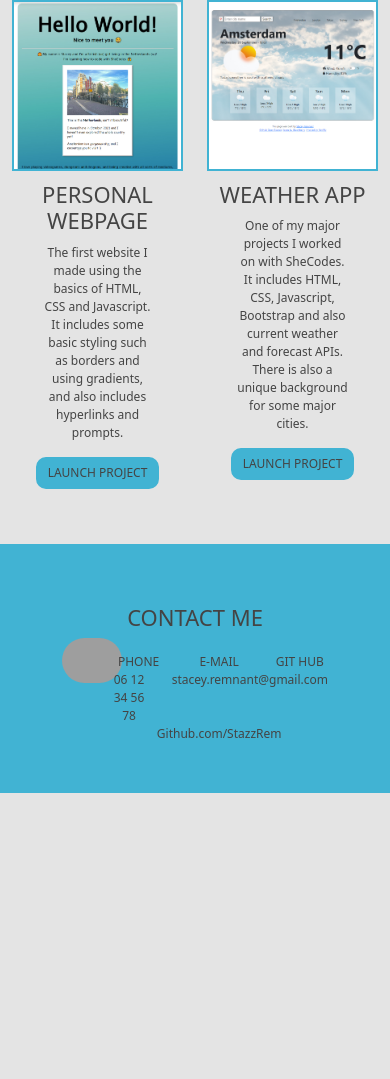
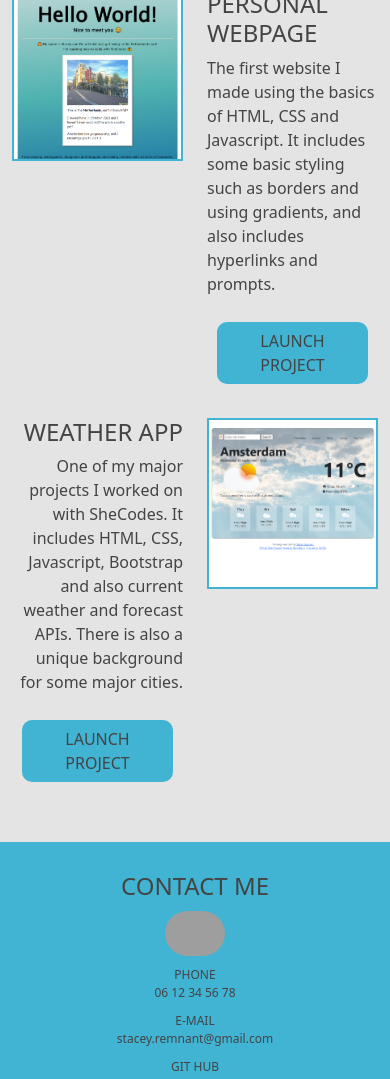
Before and after one commit to StazzRem/pro-portfolio, a plain HTML site: page portfolio.html in a window 390 px wide. Shown: the part 180-1259 px from the top of the page. Before the commit the page ends 973 px from the top, so only its background shows below. Drawn offline with nearby package versions, Linux system fonts and the light colour scheme; grey boxes are pictures that could not be loaded.

Commit message:
adjusted responsiveness for smaller screens

```diff
--- a/portfolio.html
+++ b/portfolio.html
@@ -62,6 +62,7 @@
         </div>
       </div>
     </nav>
+
     <div class="container-fluid text-center" id="portfolio-container">
       <h1 class="portfolio-title">Portfolio</h1>
       <div class="row">
@@ -125,6 +126,83 @@
       </div>
     </div>
 
+    <!-- SMALLER SCREENS -->
+    <div class="container" id="portfolio-container-ss">
+      <h1>Portfolio</h1>
+      <div class="row">
+        <div class="col">
+          <a
+            class="overlay"
+            href="https://www.shecodes.io/workshops/shecodes-basics-ed6644ab-b60b-4935-b8ba-897eb4b8d4e8/projects/1004656"
+            target="_blank"
+          >
+            <img
+              src="images/personal-page.jpg"
+              alt="personal-web-page"
+              class="img-fluid"
+              id="portfolio-app"
+            />
+          </a>
+        </div>
+        <div class="col">
+          <h2>Personal Webpage</h2>
+          <p>
+            The first website I made using the basics of HTML, CSS and
+            Javascript. It includes some basic styling such as borders and using
+            gradients, and also includes hyperlinks and prompts.
+          </p>
+          <a
+            href="https://www.shecodes.io/workshops/shecodes-basics-ed6644ab-b60b-4935-b8ba-897eb4b8d4e8/projects/1004656"
+            target="_blank"
+          >
+            <button>Launch Project</button></a
+          >
+        </div>
+      </div>
+      <br />
+      <div class="row">
+        <div class="col text-end">
+          <h2>Weather App</h2>
+          <p>
+            One of my major projects I worked on with SheCodes. It includes
+            HTML, CSS, Javascript, Bootstrap and also current weather and
+            forecast APIs. There is also a unique background for some major
+            cities.
+          </p>
+          <a
+            href="https://gregarious-kelpie-04ba24.netlify.app"
+            target="_blank"
+          >
+            <button>Launch Project</button></a
+          >
+        </div>
+        <div class="col">
+          <a
+            class="overlay"
+            href="https://gregarious-kelpie-04ba24.netlify.app"
+            target="_blank"
+          >
+            <img
+              src="images/weather-app.jpg"
+              alt="weather-app"
+              class="img-fluid"
+              id="portfolio-app"
+            />
+          </a>
+        </div>
+      </div>
+      <div class="row">
+        <div class="col"></div>
+        <div class="col"></div>
+      </div>
+    </div>
+
+    <!-- SMALLER SCREENS -->
+
+    <!-- SMALL DEVICES -->
+
+    <!-- SMALL DEVICES -->
+
     <footer>
       <div class="container text-center" id="contact">
         <h2><a href="contact.html">Contact Me</a></h2>
@@ -186,6 +264,8 @@
           </ul>
         </div>
       </div>
+
+      <!-- -->
     </footer>
   </body>
 </html>
--- a/src/portfolio-css.css
+++ b/src/portfolio-css.css
@@ -11,6 +11,9 @@ body {
 #portfolio-container {
   margin-top: 100px;
   margin-bottom: 50px;
+}
+#portfolio-container-sd {
+  display: none;
 }
 #portfolio-app {
   border: 2px solid var(--third-color--);
@@ -28,10 +31,11 @@ h2 {
   margin-top: 10px;
   font-size: 24px;
 }
-p {
+#portfolio-container p {
   margin: 10px;
   padding: 0px 20px;
 }
+
 button {
   background-color: var(--third-color--);
   color: var(--dark-color--);
@@ -104,33 +108,32 @@ footer {
 }
 
 /* SMALLER SCREENS */
-@media (max-width: 768px) {
-  .hero {
-    padding-bottom: 50px;
-  }
+@media (max-width: 767px) {
   h1 {
     font-size: 50px;
   }
+
+  #portfolio-container {
+    display: none;
+  }
+
   h2 {
-    font-size: 22px;
+    margin-top: 0px;
   }
-  p {
-    font-size: 12px;
+
+  .overlay::before {
+    font-size: 24px;
+    padding-top: 40%;
   }
-  h2 {
-    font-size: 22px;
+  #portfolio-container-ss {
+    display: block;
+    margin-top: 90px;
+    margin-bottom: 50px;
   }
-  .hero ul {
-    font-size: 12px;
+  #portfolio-container-ss h1 {
+    text-align: center;
   }
-  button {
-    font-size: 12px;
-    padding: 5px 10px;
-    border-radius: 10px;
-    margin: 5px;
-    text-transform: uppercase;
-    font-weight: 500;
-  }
+
   #contact-info,
   #contact-info-2 {
     font-size: 12px;
@@ -140,10 +143,56 @@ footer {
     border-radius: 60px;
     vertical-align: bottom;
   }
+  #portfolio-container {
+    margin-bottom: 30px;
+  }
+  footer {
+    padding: 30px;
+  }
 }
 
-@media (max-width: 548px) {
-  .overlay::before {
-    font-size: 24px;
+/* SMALL DEVICES */
+
+@media (max-width: 625px) {
+  a.navbar-brand {
+    font-size: 14px;
+  }
+  .navbar.navbar-expand-lg.fixed-top.bg-light {
+    padding: 2px;
+  }
+  .navbar-toggler {
+    max-width: 50px;
+  }
+  .navbar-toggler-icon {
+    max-width: 25px;
+  }
+  .navbar ul {
+    font-size: 12px;
+  }
+
+  #contact {
+    display: none;
+  }
+  #contact-sd {
+    display: block;
+    font-size: 12px;
+  }
+  #contact-sd ul {
+    list-style: none;
+    margin: 0;
+  }
+  #contact-title {
+    text-transform: uppercase;
+    font-weight: 500;
+    margin: 0;
+  }
+  #contact-sub {
+    margin-bottom: 10px;
+  }
+  #avatar-sm {
+    width: 60px;
+    border-radius: 60px;
+    vertical-align: bottom;
+    margin: 10px;
   }
 }
```
